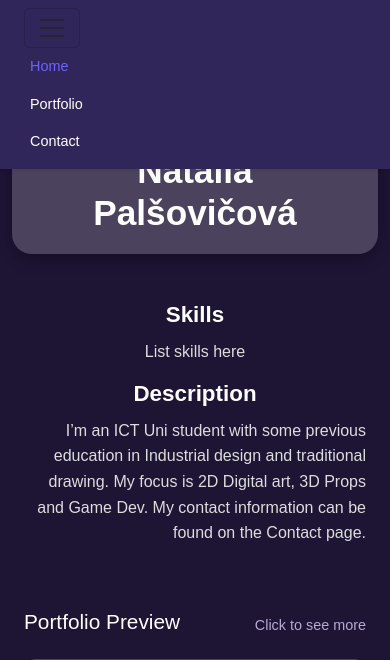
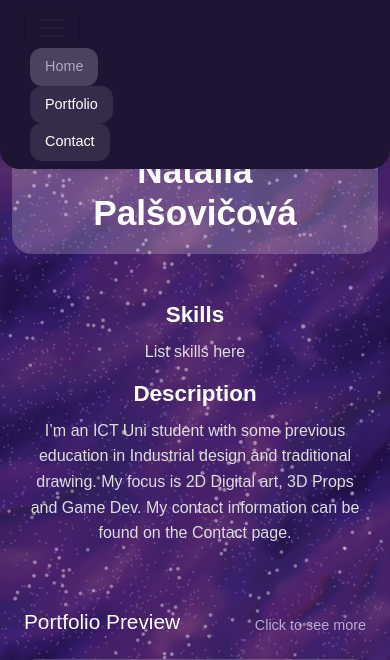
Before and after one commit to Raiffil/Digital-Portfolio, a Flask app: page / in a window 390 px wide, after a click that opens the changed part. Shown: the top 660 px of the page. Run offline with Flask 3, Linux system fonts and the light colour scheme.

Commit message:
[change] Homepage details and mobile changes

```diff
--- a/static/css/mobile.css
+++ b/static/css/mobile.css
@@ -35,8 +35,8 @@
     font-size: 1rem;
   }
 
-  .project-box {
-    height: 100px;
+  .info-section .description-col { /* Center info section text on small screens */
+    text-align: center;  /* centers all text inside the column */
   }
 
   .portfolio-column {
--- a/static/css/styles.css
+++ b/static/css/styles.css
@@ -1,49 +1,45 @@
-/* General page setup */
+/* === General Page Setup === */
 body {
-  background-color: #1E1434;
+  position: relative;                 /* needed for the background pseudo-element */
+  font-family: 'Poppins', sans-serif;
   color: #ffffff;
-  font-family: 'Poppins', sans-serif;
+  padding-top: var(--navbar-height);  /* prevent navbar from overlapping content */
 }
 
-/* === Header section === */
+/* === Background Image === */
+body {
+  font-family: 'Poppins', sans-serif;
+  color: #ffffff;
+  padding-top: var(--navbar-height);  /* keep space for navbar */
+
+  /* Background image */
+  background-image: url("../images/background.png"); /* your image path */
+  background-repeat: repeat-y;       /* tile the image */
+  background-size: contain;           /* scale to show the full image */
+  background-position: center;        /* center it */
+  background-attachment: scroll;      /* image scrolls with page */
+}
+
+/* === Header Section === */
 .header {
   display: flex;
   flex-direction: column;
-  align-items: center;           /* centers horizontally */
-  justify-content: center;       /* centers vertically (optional if you want more space above) */
-  margin-top: 120px;             /* pushes it below navbar */
+  align-items: center;                /* centers horizontally */
+  justify-content: center;            /* centers vertically */
+  margin-top: 120px;                  /* space below navbar */
   text-align: center;
 }
 
-/* Subtitle (small text above name) */
-.header .subtitle {
-  color: #b8b4c8;
-  font-size: 1.1rem;
-  margin-bottom: 10px;
-}
-
-/* Main name */
-.header .main-name {
-  background-color: rgba(255, 255, 255, 0.2); /* white with 20% opacity */
-  color: #ffffff;
-  font-size: 3.5rem;             /* make it big – adjust to your liking */
-  font-weight: 600;
-  border-radius: 20px;           /* rounded corners */
-  padding: 20px 40px;            /* spacing inside the box */
-  display: inline-block;         /* keeps the background only around the text */
-  box-shadow: 0 6px 15px rgba(0, 0, 0, 0.25); /* soft shadow */
-}
-
+/* Box behind header text */
 .header-box {
   display: inline-block;                     /* shrink box to content width */
   background-color: rgba(255, 255, 255, 0.2); /* semi-transparent white */
   padding: 30px 50px;                        /* space inside the box */
   border-radius: 20px;                        /* rounded corners */
-  box-shadow: 0 6px 15px rgba(0, 0, 0, 0.25); /* soft shadow */
   text-align: center;                         /* center text inside box */
 }
 
-/* Adjust the title and subtitle inside the box */
+/* Main title inside header box */
 .header-box .main-title {
   color: #ffffff;
   font-size: 3.5rem;
@@ -51,13 +47,14 @@ body {
   margin: 0;
 }
 
+/* Subtitle inside header box */
 .header-box .subtitle {
   color: #ffffff;
   font-size: 1.1rem;
   margin-bottom: 10px;
 }
 
-/* Info section */
+/* === Info Section === */
 .info-section h2 {
   font-size: 1.4rem;
   font-weight: 600;
@@ -69,7 +66,7 @@ body {
   line-height: 1.6;
 }
 
-/* Portfolio Preview section */
+/* === Portfolio Preview === */
 .portfolio-preview h2 {
   font-size: 1.6rem;
 }
@@ -80,8 +77,9 @@ body {
   font-size: 0.9rem;
 }
 
+/* Columns for 2D / 3D / Software */
 .portfolio-column {
-  background-color: rgba(255, 255, 255, 0.2); /* white with 20% opacity */
+  background-color: rgba(255, 255, 255, 0.2); /* semi-transparent white */
   padding: 10px 15px;
   border-radius: 12px;
   text-align: center;
@@ -93,34 +91,36 @@ body {
   margin-bottom: 10px;
 }
 
+/* Individual project images */
 .project-box {
   width: 100%;
-  height: auto;
+  height: auto;                        /* keep original image proportions */
   aspect-ratio: auto;
   border-radius: 12px;
   margin-bottom: 15px;
-  object-fit: contain;          /* keeps the image’s full proportions */
-  background-color: rgba(255, 255, 255, 0.2); /* white with 20% opacity */
-  padding: 2px;                 /* adds a little space so image isn’t touching the edge */
+  object-fit: contain;                  /* scale image without cropping */
+  background-color: rgba(255, 255, 255, 0.2); /* semi-transparent white */
+  padding: 2px;                         /* small padding so image doesn't touch edge */
   transition: transform 0.2s ease, background-color 0.2s ease;
 }
 
-/* Subtle zoom when hovering */
+/* Hover effect on project images */
 .project-box:hover {
-  transform: scale(1.02);
-  background-color: rgba(255, 255, 255, 0.25);
+  transform: scale(1.02);               /* subtle zoom */
+  background-color: rgba(255, 255, 255, 0.25); /* slightly brighter */
 }
 
-/* === Navbar customization === */
-:root {--navbar-height: 72px;}
-body {padding-top: var(--navbar-height);
+/* === Navbar Customization === */
+:root {
+  --navbar-height: 72px;
 }
 
-/* Slightly customize Bootstrap’s default colors (optional) */
 #mainNavbar {
-  background-color: #312659; /* background */
+  background-color: #1E1434;            /* dark purple background */
   box-shadow: 0 4px 8px rgba(0, 0, 0, 0.05); /* subtle shadow */
   transition: background-color 0.2s ease;
+  border-bottom-left-radius: 20px;      /* round bottom-left corner */
+  border-bottom-right-radius: 20px;     /* round bottom-right corner */
 }
 
 /* Brand name styling */
@@ -129,31 +129,41 @@ body {padding-top: var(--navbar-height);
   color: #FFFFFF;
 }
 
-/* Link styling */
+/* Navbar links */
 #mainNavbar .nav-link {
   color: #FFFFFF;
   margin-left: 10px;
   transition: color 0.2s ease;
 }
 
-/* Hover state */
+/* Hover state for navbar links */
 #mainNavbar .nav-link:hover {
-  color: #6c63ff; /* accent color, change if you want */
+  color: #B0A7C6; /* accent color on hover */
 }
 
-/* Active page (the current one) */
+/* Active page link */
 #mainNavbar .nav-link.active {
-  color: #6c63ff;
+  color: #B0A7C6;
   font-weight: 500;
 }
 
+/* Navbar links with semi-transparent box */
+.navbar .nav-link-box {
+  background-color: rgba(255, 255, 255, 0.1); /* normal 10% opacity */
+  padding: 8px 15px;          /* spacing inside box */
+  border-radius: 12px;        /* rounded corners */
+  transition: background-color 0.2s ease, transform 0.2s ease;
+  color: #ffffff;             /* text stays white */
+  display: inline-block;      /* box only around text */
+}
 
-/* ===== Background image ===== */
+/* Hover effect for navbar links */
+.navbar .nav-link-box:hover {
+  background-color: rgba(255, 255, 255, 0.2); /* 20% opacity */
+  transform: scale(1.05);                      /* subtle zoom */
+}
 
-/*body {
-/*  background-image: url("../images/background.png");  /* path */
-/*  background-repeat: repeat-y;       /* tile it vertically */
-/*  background-size: cover;             /* scale image to fill screen, keep proportions */
-/*  background-position: center;         /* keep it centered */
-/*background-attachment: scroll;
-} */
+/* Active page navbar link */
+.navbar .nav-link-box.active {
+  background-color: rgba(255, 255, 255, 0.2); /* 20% opacity */
+}
--- a/templates/base.html
+++ b/templates/base.html
@@ -30,15 +30,16 @@
     <div class="collapse navbar-collapse" id="mainNav">
       <ul class="navbar-nav ms-auto">
   <li class="nav-item">
-          <a class="nav-link {% if title == 'Home' %}active{% endif %}" href="{{ url_for('home') }}">Home</a>
+    <a class="nav-link nav-link-box {% if title == 'Home' %}active{% endif %}" href="{{ url_for('home') }}">Home</a>
   </li>
   <li class="nav-item">
-          <a class="nav-link {% if title == 'Portfolio' %}active{% endif %}" href="{{ url_for('portfolio') }}">Portfolio</a>
+    <a class="nav-link nav-link-box {% if title == 'Portfolio' %}active{% endif %}" href="{{ url_for('portfolio') }}">Portfolio</a>
   </li>
   <li class="nav-item">
-          <a class="nav-link {% if title == 'Contact' %}active{% endif %}" href="{{ url_for('contact') }}">Contact</a>
+    <a class="nav-link nav-link-box {% if title == 'Contact' %}active{% endif %}" href="{{ url_for('contact') }}">Contact</a>
   </li>
 </ul>
+
     </div>
   </div>
 </nav>
--- a/templates/home.html
+++ b/templates/home.html
@@ -16,9 +16,9 @@
       <h2>Skills</h2>
       <p>List skills here</p>
     </div>
-    <div class="col-md-6 text-center text-md-end">
+    <div class="col-md-6 description-col text-md-start">
   <h2>Description</h2>
-  <p class="text-end">I’m an ICT Uni student with some previous education in Industrial design and traditional drawing. My focus is 2D Digital art, 3D Props and Game Dev.
+  <p>I’m an ICT Uni student with some previous education in Industrial design and traditional drawing. My focus is 2D Digital art, 3D Props and Game Dev.
       My contact information can be found on the Contact page.</p>
 </div>
   </div>
```
Also changed, not shown: static/images/3D work 1.jpg (added), static/images/Software work 1.png (added), static/images/Software work 2.png (added), static/images/background.png (added), 4 other files. Lines whose indentation alone changed are shown as unchanged.
